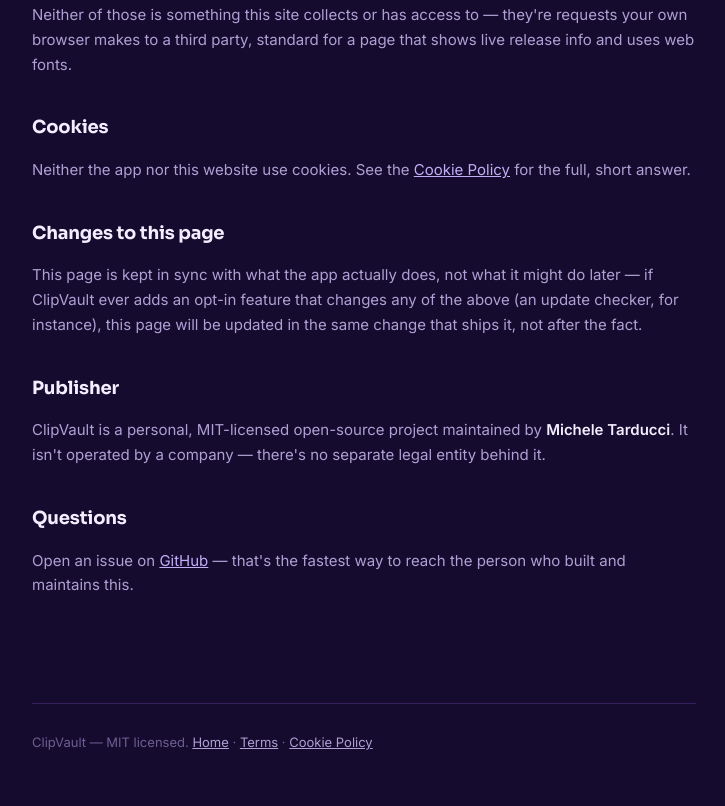
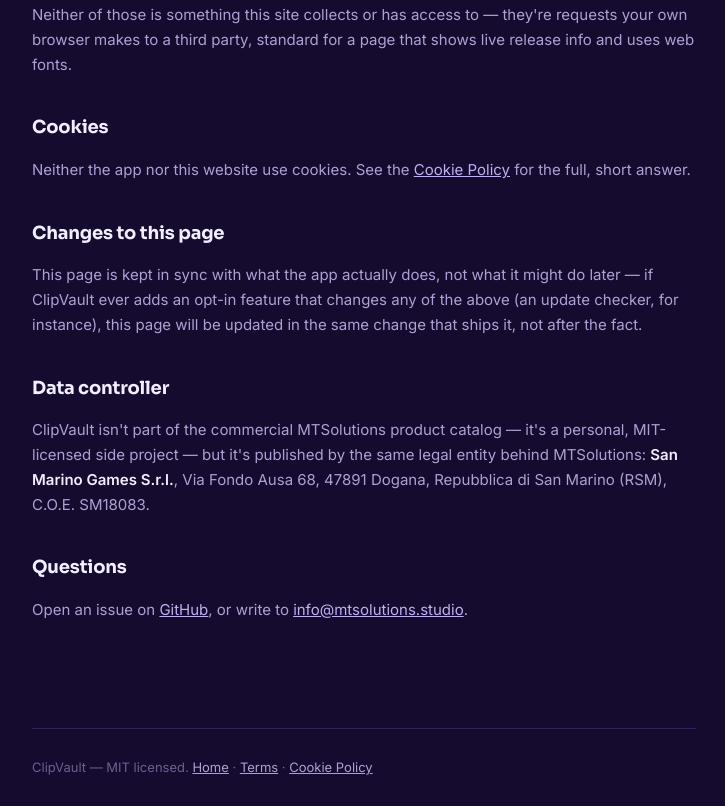
Before and after one commit to TarducciM/ClipVault, a website: page site/privacy.html in a window 1280 px wide. Shown: the part 1124-1930 px from the top of the page, without its empty margins (276-1001 px from the left). Before the commit the page ends 1906 px from the top, so only its background shows below. Drawn offline with Linux system fonts and the light colour scheme.

Commit message:
Fix titolare del trattamento nelle pagine legali (San Marino Games)
Come MD-Viewer: il progetto resta personale/open-source, ma il titolare
del trattamento ai fini GDPR è la stessa entità legale di MTSolutions
(San Marino Games S.r.l.), non "nessuna azienda dietro" come dicevano
le pagine finora.

```diff
--- a/site/privacy.html
+++ b/site/privacy.html
@@ -95,11 +95,11 @@
   <h2>Changes to this page</h2>
   <p>This page is kept in sync with what the app actually does, not what it might do later — if ClipVault ever adds an opt-in feature that changes any of the above (an update checker, for instance), this page will be updated in the same change that ships it, not after the fact.</p>
 
-  <h2>Publisher</h2>
-  <p>ClipVault is a personal, MIT-licensed open-source project maintained by <strong>Michele Tarducci</strong>. It isn't operated by a company — there's no separate legal entity behind it.</p>
+  <h2>Data controller</h2>
+  <p>ClipVault isn't part of the commercial MTSolutions product catalog — it's a personal, MIT-licensed side project — but it's published by the same legal entity behind MTSolutions: <strong>San Marino Games S.r.l.</strong>, Via Fondo Ausa 68, 47891 Dogana, Repubblica di San Marino (RSM), C.O.E. SM18083.</p>
 
   <h2>Questions</h2>
-  <p>Open an issue on <a href="https://github.com/TarducciM/ClipVault/issues" target="_blank" rel="noopener">GitHub</a> — that's the fastest way to reach the person who built and maintains this.</p>
+  <p>Open an issue on <a href="https://github.com/TarducciM/ClipVault/issues" target="_blank" rel="noopener">GitHub</a>, or write to <a href="mailto:info@mtsolutions.studio">info@mtsolutions.studio</a>.</p>
 </main>
 </div>
 
```
Also changed, not shown: site/terms.html (+2 -2 lines).
